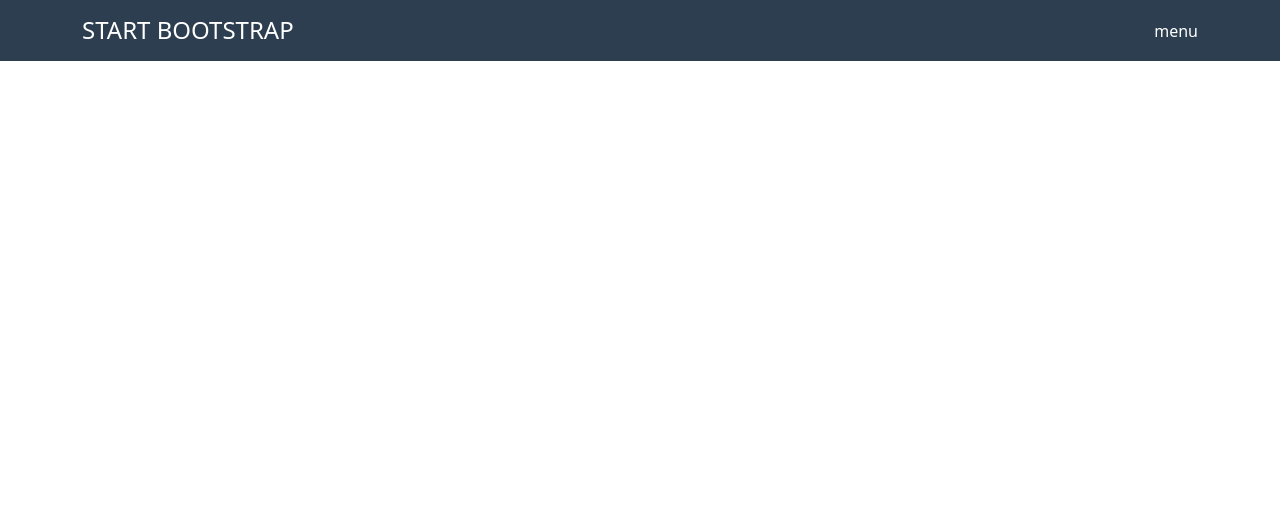
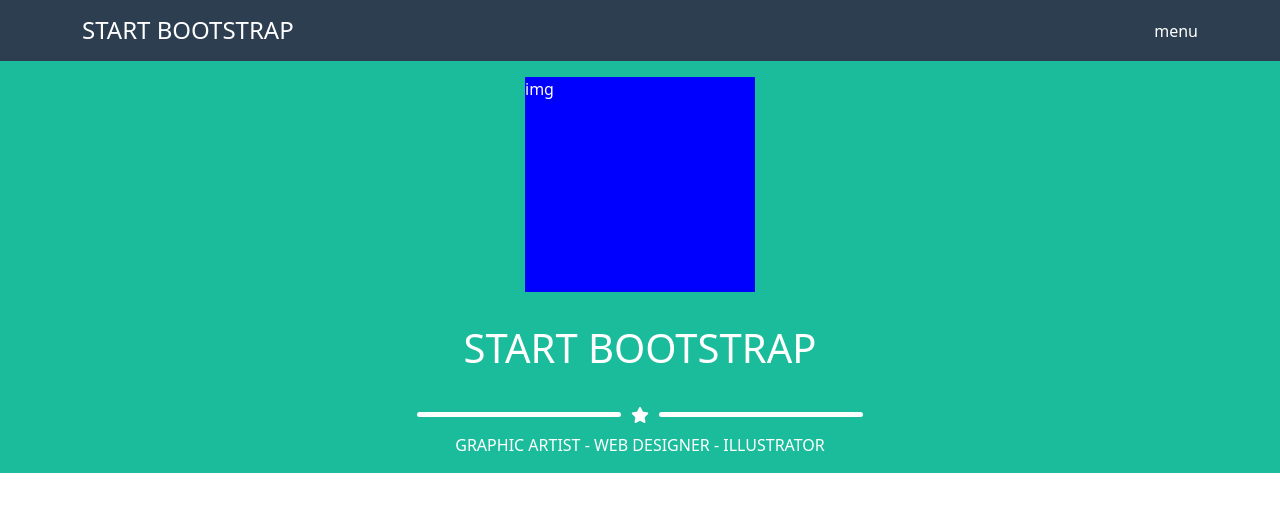
Before and after one commit to giovannifranchi/html-css-bootstrap-freelancer, a plain HTML site: page index.html in a window 1280 px wide. Drawn offline with nearby package versions, Linux system fonts and the light colour scheme.

Commit message:
bio-section

```diff
--- a/css/style.css
+++ b/css/style.css
@@ -8,3 +8,44 @@ header {
 header ul {
     margin: 0;
 }
+
+/*
+------------
+Bio Section
+------------
+ */
+
+
+
+
+#bio-section {
+    background-color: var(--section-first-color);
+    color: #fff;
+}
+
+#bio-section .img-container {
+    min-width: 230px;
+    max-width: 230px;
+    height: 215px;
+    background-color: blue;
+}
+
+#bio-section .decoration-container {
+    width: 40%;
+    margin: 0 auto;
+    display: flex;
+    justify-content: center;
+    align-items: center;
+}
+
+#bio-section .decoration-container hr {
+    width: calc(50% - 10px);
+    border-width: 5px;
+    opacity: 1;
+    border-radius: 20px;
+}
+
+#bio-section .decoration-container i {
+    flex-grow: 1;
+    padding: 0 10px;
+}
--- a/index.html
+++ b/index.html
@@ -8,6 +8,9 @@
     <!-- Bootstrap -->
     <link href="https://cdn.jsdelivr.net/npm/bootstrap@5.3.0-alpha1/dist/css/bootstrap.min.css" rel="stylesheet" integrity="sha384-GLhlTQ8iRABdZLl6O3oVMWSktQOp6b7In1Zl3/Jr59b6EGGoI1aFkw7cmDA6j6gD" crossorigin="anonymous">
     <!-- /Bootstrap -->
+    <!-- Font Awesome -->
+    <link rel="stylesheet" href="https://cdnjs.cloudflare.com/ajax/libs/font-awesome/6.3.0/css/all.min.css" integrity="sha512-SzlrxWUlpfuzQ+pcUCosxcglQRNAq/DZjVsC0lE40xsADsfeQoEypE+enwcOiGjk/bSuGGKHEyjSoQ1zVisanQ==" crossorigin="anonymous" referrerpolicy="no-referrer" />
+    <!-- /Font Awesome -->
     <link rel="stylesheet" href="css/style.css">
 </head>
 <body>
@@ -36,7 +39,48 @@
     </header>
     <!-- /Header -->
     <!-- Main -->
-    <main></main>
+    <main>
+        <!-- Section -->
+        <section id="bio-section">
+            <!-- Container -->
+            <div class="container">
+                <!-- Row -->
+                <div class="row py-3">
+                    <div class="col col d-flex justify-content-center">
+                        <div class="img-container">
+                            img
+                        </div>
+                    </div>
+                </div>
+                <!-- /Row -->
+                <!-- Row -->
+                <div class="row py-3">
+                    <div class="col d-flex justify-content-center">
+                        <h1 class="text-reset">START BOOTSTRAP</h1>
+                    </div>
+                </div>
+                <!-- /Row -->
+                <!-- Decoration Container -->
+                <div class="decoration-container">
+                    <hr>
+                    <i class="fa-solid fa-star"></i>
+                    <hr>
+                </div>
+                <!-- /Decoration Container -->
+                <!-- Row -->
+                <div class="row">
+                    <div class="col">
+                        <p class="text-center">
+                            GRAPHIC ARTIST - WEB DESIGNER - ILLUSTRATOR
+                        </p>
+                    </div>
+                </div>
+                <!-- /Row -->
+            </div>
+            <!-- /Container -->
+        </section>
+        <!-- /Section -->
+    </main>
     <!-- /Main -->
     <!-- Footer -->
     <footer></footer>
```
